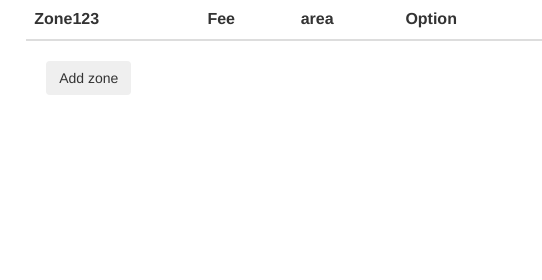
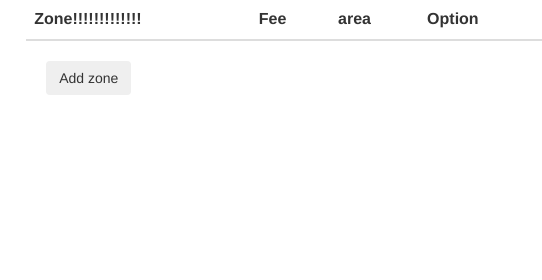
Before and after one commit to ultralabed/dynamic_zone, a website: page index.html in a window 1280 px wide. Shown: the top 280 px of the page, 738-1280 px from the left. Drawn offline with nearby package versions, Linux system fonts and the light colour scheme; some packages are replaced by stand-ins of ours.

Commit message:
test capistrano 3

```diff
--- a/index.html
+++ b/index.html
@@ -14,7 +14,7 @@
       <table class="table" id="zoneListTable">
         <thead>
           <tr>
-            <th>Zone123</th>
+            <th>Zone!!!!!!!!!!!!!</th>
             <th>Fee</th>
             <th>area</th>
             <th>Option</th>
```
